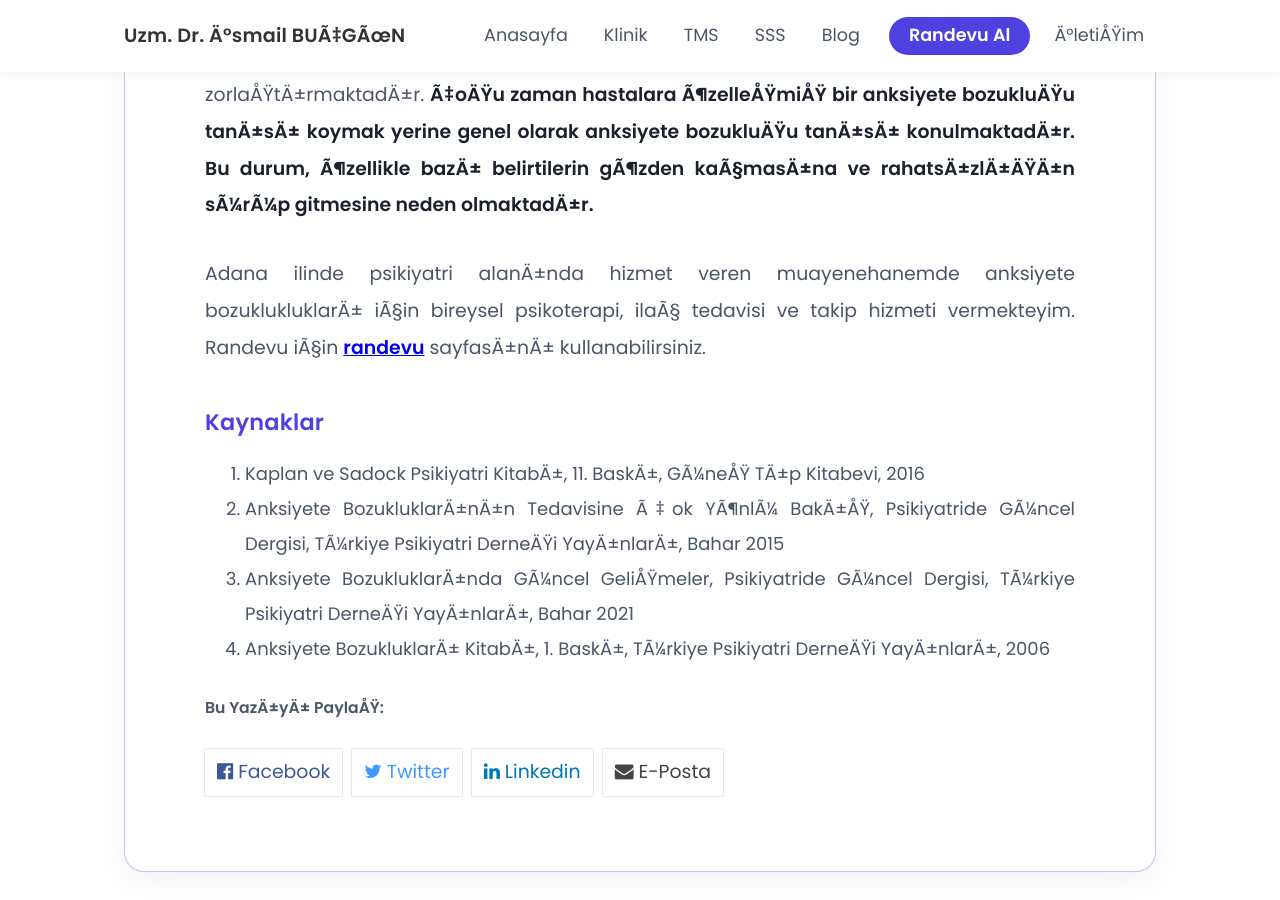
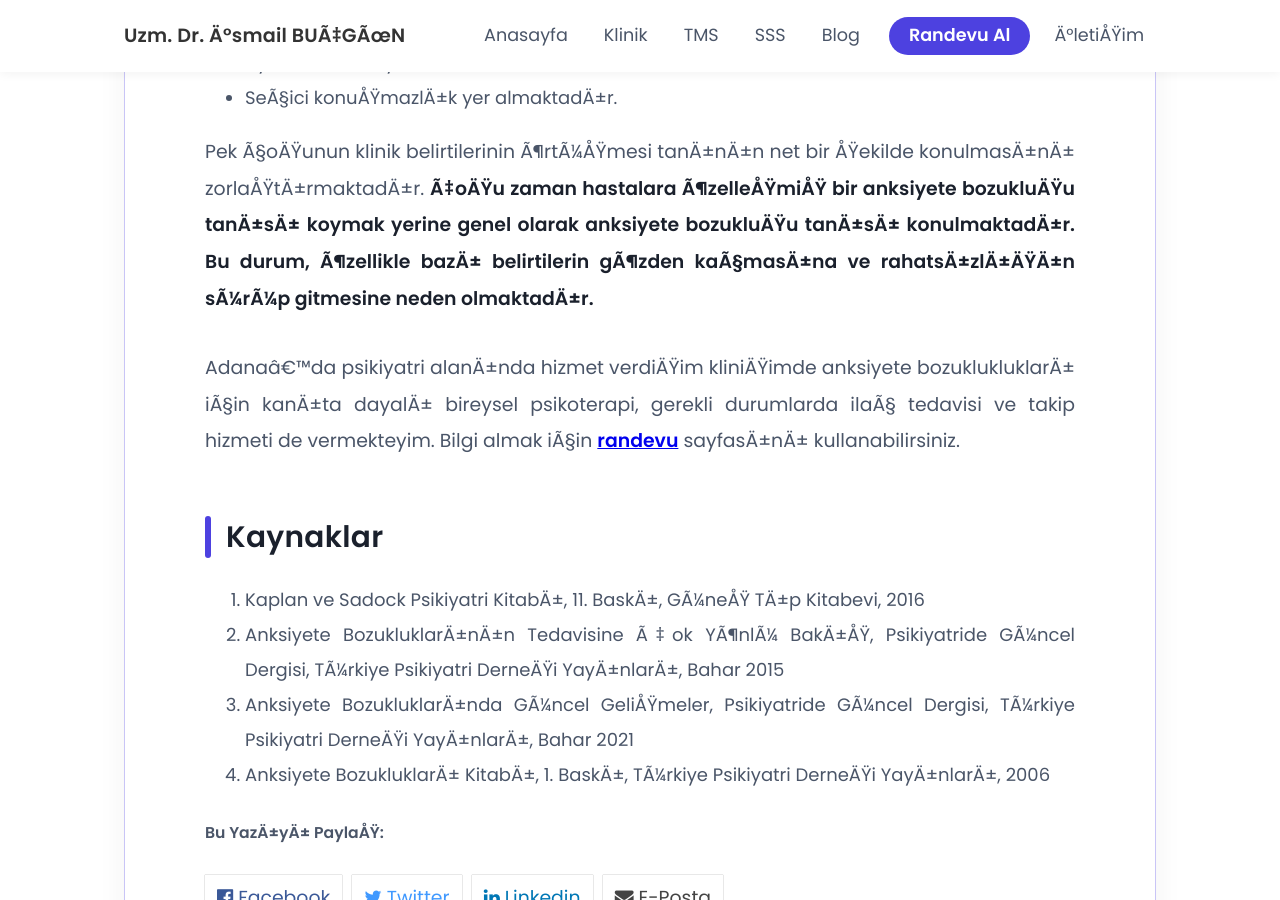
Before and after one commit to ibucgun/ibucgun.github.io, a Jekyll site: the page built from _posts/2022-09-18-anksiyete-nedir-ne-zaman-bozukluk-olur.md, in a window 1280 px wide and 900 px high, scrolled down 2194 px. Built offline with Jekyll 4.4.1, drawn with Linux system fonts in a browser that asks for light colours.

Commit message:
Update 2022-09-18-anksiyete-nedir-ne-zaman-bozukluk-olur.md

```diff
--- a/_posts/2022-09-18-anksiyete-nedir-ne-zaman-bozukluk-olur.md
+++ b/_posts/2022-09-18-anksiyete-nedir-ne-zaman-bozukluk-olur.md
@@ -6,15 +6,15 @@ tags: [Anksiyete Bozuklukları]
 description: Anksiyete (kaygı) nedir? Korkudan farkı nedir? Ne zaman bozukluk olarak tanımlanır? Anksiyete bozuklukları nelerdir?
 ---
 
-### Anksiyete nedir?
+## Anksiyete nedir?
 **Anksiyete genellikle yaygın, hoş olmaya ve belirsiz bir endişe hissi ile karakterizedir.** Sıklıkla baş ağrısı, terleme, çarpıntı, göğüste sıkışma hissi, hafif mide rahatsızlığı ve uzun süre oturamama ya da hareketsiz kalamama gibi otonomik belirtiler eşlik eder. Herkes anksiyete (kaygı) yaşar.
 **Anksiyete, normalde bireye yönelik olası bir tehlike tehdidine karşı onu, gereğini yapmak üzere harekete geçmesi için hazırlayan bir biyolojik uyarıcıdır.**
 
-### Anksiyetenin Korkudan Farkı Nedir?
+## Anksiyetenin Korkudan Farkı Nedir?
 Anksiyete uyarıcı bir sinyaldir. Anksiyete olması yakın bir tehlikeye karşı uyarır ve kişinin tehdit ile başa çıkması için gerekli önlemler almasına, uyuma olanak sağlar. Evrimsel olarak hayatta kalmaya yönelik bir sinyaldir. **Korku** da uyarıcı bir sinyaldir; **bilinen, dış odaklı, belirli bir tehdide karşı bir yanıttır**. **Anksiyete ise farklı olarak bilinmeyen, içsel odaklı, belirsiz bir tehdide karşı ortaya çıkan bir yanıttır.**
 Freud, korkuyu gerçek bir tehdide, anksiyeteyi ise içsel bir tehlikeye karşı geliştirilen tepki olarak ayırmıştır.
 
-### Anksiyete Ne Zaman Bozukluk Olarak Değerlendirilir?
+## Anksiyete Ne Zaman Bozukluk Olarak Değerlendirilir?
 **Anksiyete, anksiyete bozukluklarının temel belirtisi olmakla birlikte, birçok farklı ruhsal bozuklukta belirti olarak ortaya çıkan bir duygudurumdur.** Bu duygudurumu ya da belirti şizofreni, hezeyanlı bozukluk, obsesif-kompulsif bozukluk ve diğer anksiyete bozuklukları yelpazesindeki bozukluklarda, kişilik bozukluklarında, depresyonda, hatta manide ortaya çıktığı gibi, bireyin gündelik hayatının içinde “normal” çerçevede de görüldüğünü görülebilir.
 **Anksiyete, tanımlayıcı psikiyatride, psikiyatrik bozuklukların ayırıcı tanısında; ortaya çıkış yeri, zamanı, şekli ve içeriği, işlevsellik üzerine etkisi ile önem kazanır.**
 
@@ -34,9 +34,9 @@ Tanımlayıcı psikiyatrik yaklaşımda **DSM-5 tanı sınıflandırmasında ank
 Pek çoğunun klinik belirtilerinin örtüşmesi tanının net bir şekilde konulmasını zorlaştırmaktadır. **Çoğu zaman hastalara özelleşmiş bir anksiyete bozukluğu tanısı koymak yerine genel olarak anksiyete bozukluğu tanısı konulmaktadır.** **Bu durum, özellikle bazı belirtilerin gözden kaçmasına ve rahatsızlığın sürüp gitmesine neden olmaktadır.**
 
 
-Adana ilinde psikiyatri alanında hizmet veren muayenehanemde anksiyete bozukluklukları için bireysel psikoterapi, ilaç tedavisi ve takip hizmeti vermekteyim. Randevu için **[randevu](/randevu)** sayfasını kullanabilirsiniz.
+Adana'da psikiyatri alanında hizmet verdiğim kliniğimde anksiyete bozukluklukları için kanıta dayalı bireysel psikoterapi, gerekli durumlarda ilaç tedavisi ve takip hizmeti de vermekteyim. Bilgi almak için **[randevu](/randevu)** sayfasını kullanabilirsiniz.
 
-### Kaynaklar
+## Kaynaklar
 1. Kaplan ve Sadock Psikiyatri Kitabı, 11. Baskı, Güneş Tıp Kitabevi, 2016
 2. Anksiyete Bozukluklarının Tedavisine Çok Yönlü Bakış, Psikiyatride Güncel Dergisi, Türkiye Psikiyatri Derneği Yayınları, Bahar 2015
 3. Anksiyete Bozukluklarında Güncel Gelişmeler, Psikiyatride Güncel Dergisi, Türkiye Psikiyatri Derneği Yayınları, Bahar 2021
```
